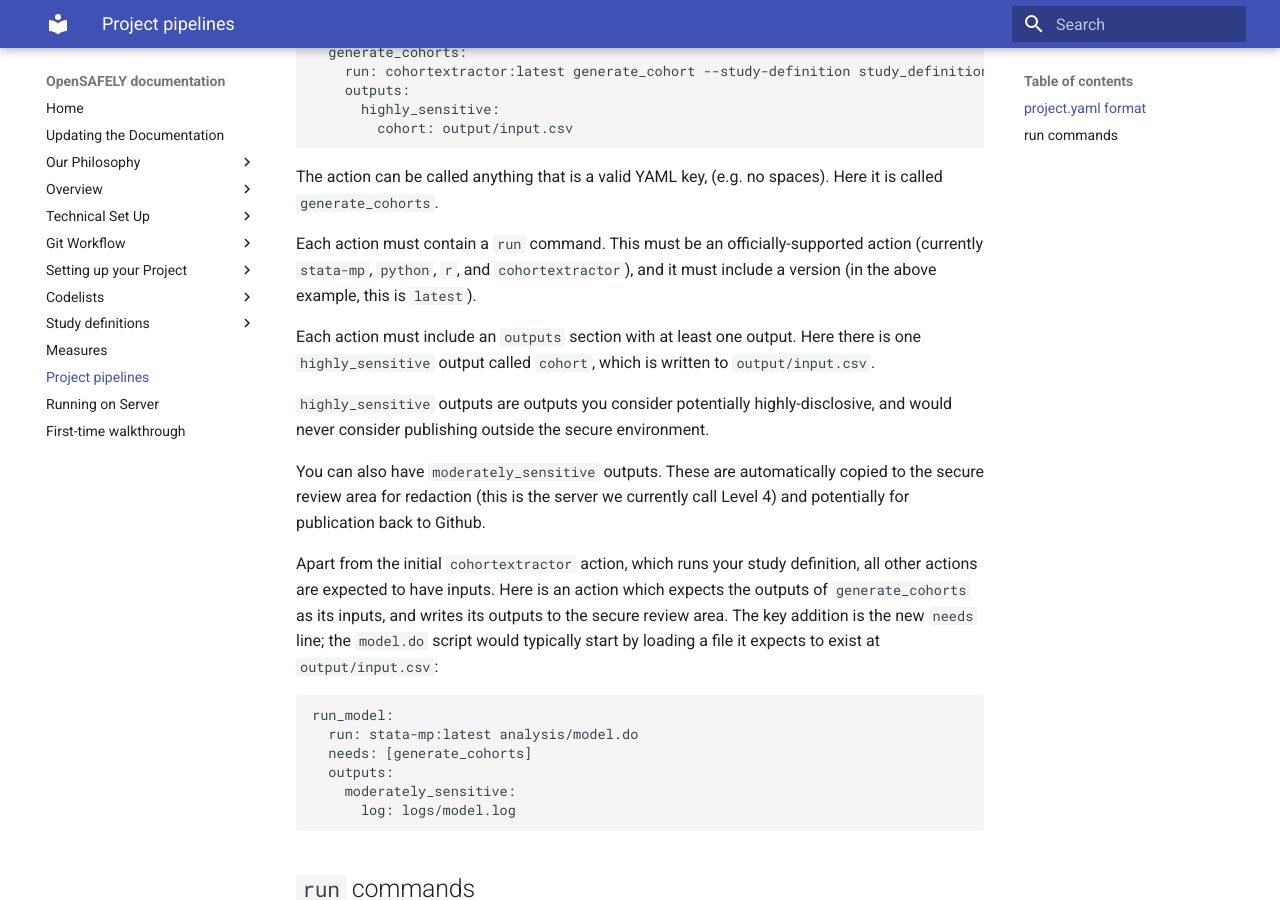
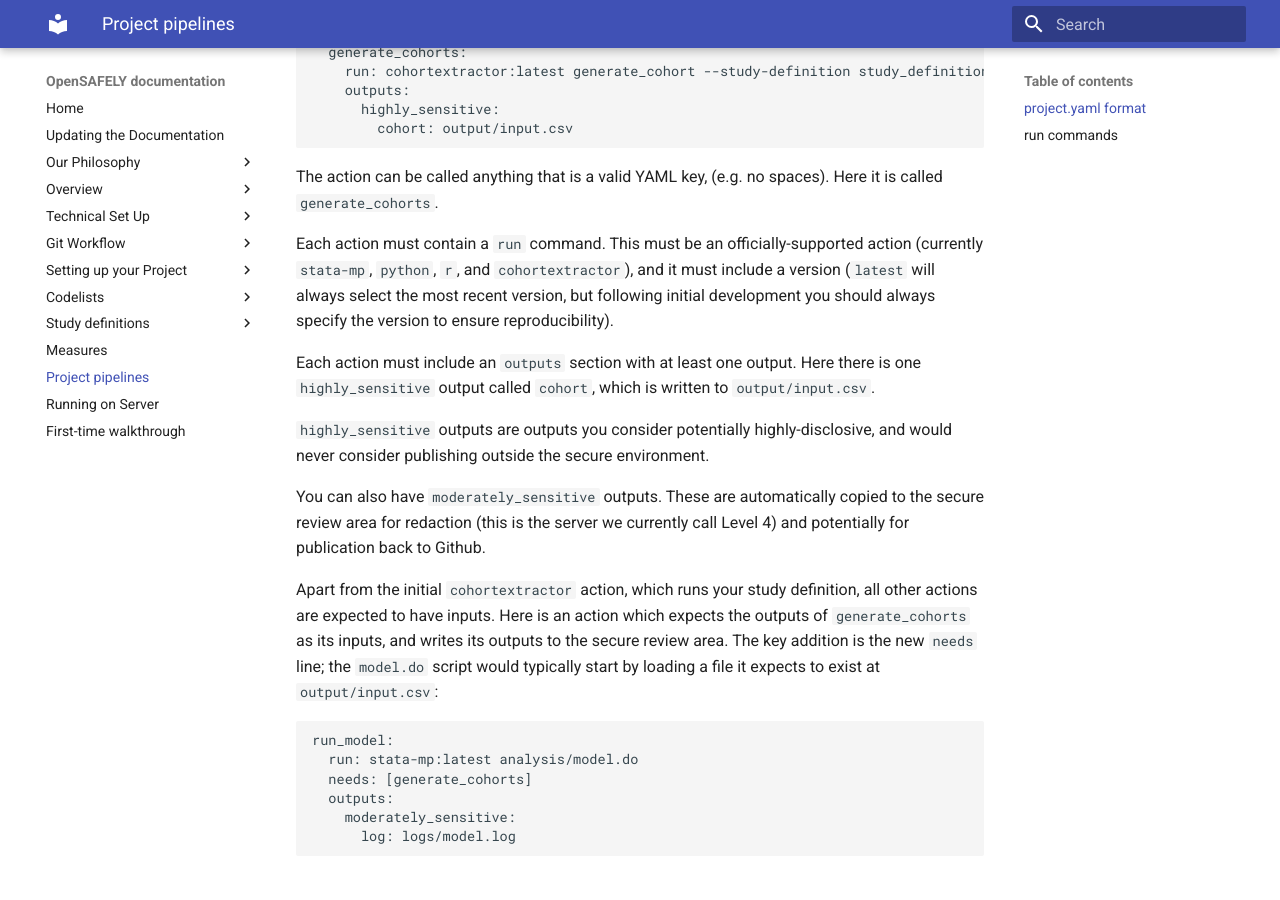
Before and after one commit to opensafely/documentation, an MkDocs documentation site: the page built from docs/project_pipelines.md, in a window 1280 px wide and 900 px high, scrolled down 823 px. Built offline with MkDocs 1.6.1 and Material for MkDocs 9.7.7, drawn with Linux system fonts in a browser that asks for light colours.

Commit message:
Suggest pinning versions

```diff
--- a/docs/project_pipelines.md
+++ b/docs/project_pipelines.md
@@ -32,7 +32,7 @@ actions:
 
 The action can be called anything that is a valid YAML key, (e.g. no spaces). Here it is called `generate_cohorts`.
 
-Each action must contain a `run` command. This must be an officially-supported action (currently `stata-mp`, `python`, `r`, and `cohortextractor`), and it must include a version (in the above example, this is `latest`).
+Each action must contain a `run` command. This must be an officially-supported action (currently `stata-mp`, `python`, `r`, and `cohortextractor`), and it must include a version (`latest` will always select the most recent version, but following initial development you should always specify the version to ensure reproducibility).
 
 Each action must include an `outputs` section with at least one output. Here there is one `highly_sensitive` output called `cohort`, which is written to `output/input.csv`.
 
```
